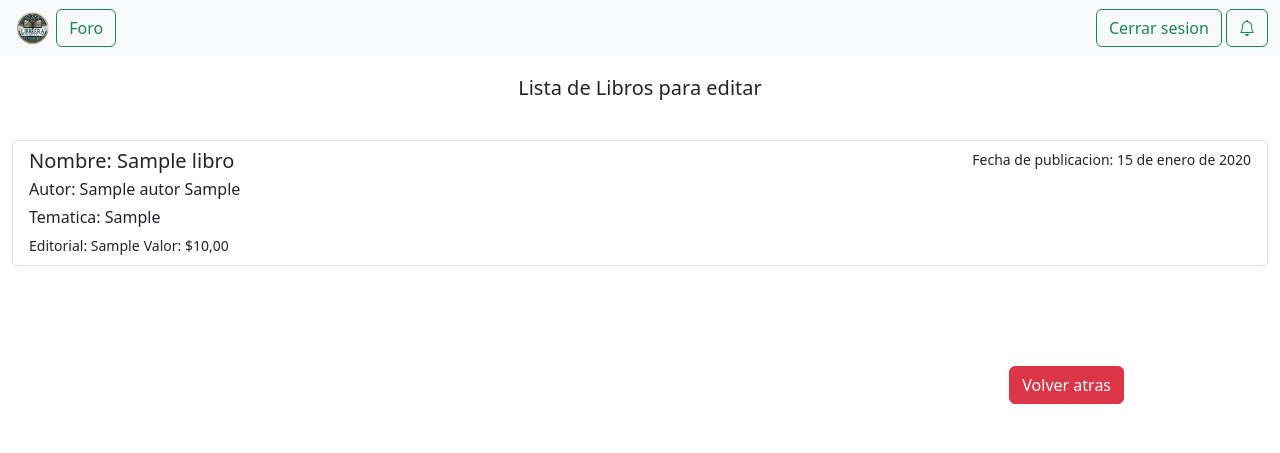
After one commit to classFrancis/LibreriaFPV, a Django app: page /catalogolibrosedicion/ in a window 1280 px wide. The commit adds this page. Shown: the top 453 px of the page. Run offline with Django 4.2, Linux system fonts and the light colour scheme; tables that the repository leaves empty hold one stand-in row (values such as "Sample post").

Commit message:
spoiler alert no me va a alcanzar el tiempo (Y)

```diff
--- a/LibreriaFPV/urls.py
+++ b/LibreriaFPV/urls.py
@@ -38,6 +38,9 @@ urlpatterns = [
     path('carro/eliminar/<int:libro_id>', views.eliminar_del_carro, name='eliminar_del_carro'),
     path('eliminarunlibro/<int:libro_id>', views.eliminar_un_libro_del_carro,name='eliminar_un_libro'),
     path('carro/vaciar', views.vaciar_carro, name='vaciar_carro'),
+    path('agregarlibro/',views.add_libro,name='agregar_libro_al_sistema'),
+    path('catalogolibrosedicion/',views.catalogo_edicion, name='catalogolibroseditar'),
+    path('editarlibro/<int:libro_id>',views.editar_libro,name='editar_libro_del_sistema'),
 
 
 
--- a/libreriaApp/models.py
+++ b/libreriaApp/models.py
@@ -12,6 +12,9 @@ class Autor(models.Model):
     nombreAutor=models.CharField(max_length=150)
     apellidoAutor=models.CharField(max_length=150)
     biografiaAutor=models.TextField(max_length=2500,blank=True)
+
+    def __str__(self):
+        return f'{self.nombreAutor} {self.apellidoAutor}'
 
 class Libro(models.Model):
     titulo=models.CharField(max_length=200)
--- a/libreriaApp/views.py
+++ b/libreriaApp/views.py
@@ -22,18 +22,31 @@ def index(request):
     return render(request,'index.html',{'libros':libros_aleatorios})
 
 #Agregar un libro al sistema
+@login_required
 def add_libro(request):
     form=LibroRegistroForm()
     if request.method=='POST':
         form=LibroRegistroForm(request.POST,request.FILES)
         if form.is_valid():
             form.save()
-            return redirect(reverse('TEMPLATE DE REGISTRO')+'?messge=Registro exitoso.')
+            return redirect(reverse('agregar_libro_al_sistema')+'?messge=Registro exitoso.')
         else:
-            return render(request,'TEMPLATE DE REGISTRO',{'form':form})
+            return render(request,'agregarlibro.html',{'form':form})
     else:
         form=LibroRegistroForm()
-    return render(request,'TEMPLATE DE REGISTRO',{'form':form})
+    return render(request,'agregarlibro.html',{'form':form})
+
+#Modificar libro del sistema
+def editar_libro(request,libro_id):
+    libro=get_object_or_404(Libro,pk=libro_id)
+    if request.method=='POST':
+        form=LibroRegistroForm(request.POST,request.FILES,instance=libro)
+        if form.is_valid():
+            form.save()
+            return redirect(reverse('catalogolibroseditar'))
+    else:
+        form=LibroRegistroForm(instance=libro)
+    return render(request, 'editarlibro.html',{'form': form,'libro': libro})
 
 #Agregar libro al carro de compras como usuario registrado
 @login_required
@@ -93,6 +106,11 @@ def vaciar_carro(request):
 def catalogo(request):
     libros = Libro.objects.all()
     return render(request, 'catalogo.html', {'libros': libros})
+
+#Listar libros del catalogo para editar
+def catalogo_edicion(request):
+    libros = Libro.objects.all()
+    return render(request, 'catalogoedicionlibro.html', {'libros': libros})
 
 #Ver Libro del catalogo
 def ver_libro(request, libro_id):
--- /dev/null
+++ b/templates/catalogoedicionlibro.html
@@ -0,0 +1,44 @@
+{% extends "navbarperfiles.html" %}
+{% load static %}
+<head>
+  <title>{% block title %}Catalogo para editar{% endblock %}</title>
+</head>
+<body>
+  {% block content %}
+    <!--Navbar heredado-->
+    <h5 class="text-center" style="margin-top: 20px;margin-bottom: 20px;">Lista de Libros para editar</h5>
+    <label class="container-fluid" style="margin-top: 20px;margin-bottom: 50px;"><!-- Lista de productos -->
+    <div class="list-group">
+        {% for libro in libros %}
+            <a href="{% url 'editar_libro_del_sistema' libro.id %}" class="list-group-item list-group-item-action">
+                <div class="d-flex w-100 justify-content-between">
+                    <h5 class="mb-1">Nombre: {{ libro.titulo }}</h5>
+                    <small>Fecha de publicacion: {{ libro.fechaDePublicacion }}</small>
+                </div>
+                <p class="mb-1">Autor: {{ libro.autorlibro.nombreAutor }} {{ libro.autorlibro.apellidoAutor }}</p>
+                <p class="mb-1">Tematica: {{ libro.tematica }}</p>
+                <small>Editorial: {{ libro.editorial }}</small>
+                <small>Valor: ${{ libro.precio }}</small>
+            </a>
+        {% empty %}
+            <p>No hay libros disponibles.</p>
+        {% endfor %}
+
+    </div>
+    </label><!--End lista productos-->
+    <div class="container-fluid text-center"><!-- Grid para el  boton de volver al inicio-->
+        <div class="row">
+          <div class="col">
+            <!-- ?-->
+          </div>
+          <div class="col">
+            <!-- ? -->
+          </div>
+          <div class="col">
+            <a href="{% url 'perfiladmin' %}" class="btn btn-danger" style="margin-top: 50px;margin-bottom: 50px;">Volver atras</a>
+          </div>
+        </div>
+      </div>
+      {% endblock content %}
+</body>
+</html>
--- a/templates/perfil.html
+++ b/templates/perfil.html
@@ -12,7 +12,7 @@
             <div class="col-md-3">
                 <h4>Nombre</h4>
                     {{ usuario.first_name }} {{ usuario.last_name }}
-                <img class="img-fluid" src="{{ perfil.imagenPerfil.url }}" style="margin-bottom: 20px;">
+                <img class="img-fluid" src="{{ perfil.imagenPerfil }}" style="margin-bottom: 20px;">
                 <div class="list-group">
                     <a href="{% url 'registro_perfil' %}" class="list-group-item list-group-item-action active">Modificar los datos de mi Perfil</a>
                     <a href="{% url 'modificar_datos_de_cuenta' %}" class="list-group-item list-group-item-action active">Modificar los datos la cuenta</a>
```
Also changed, not shown: templates/agregarlibro.html (added, +53 -0 lines), templates/editarlibro.html (added, +53 -0 lines), templates/perfilAdmin.html (+8 -2 lines), libreriaApp/migrations/0001_initial.py.
